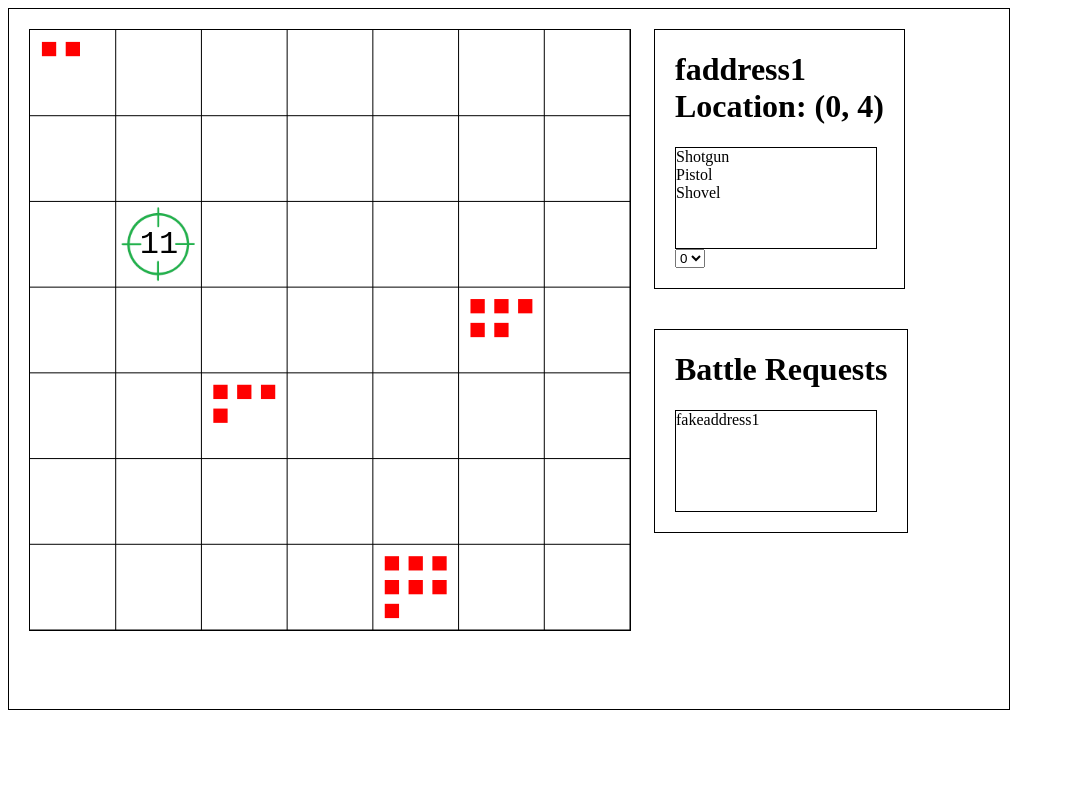
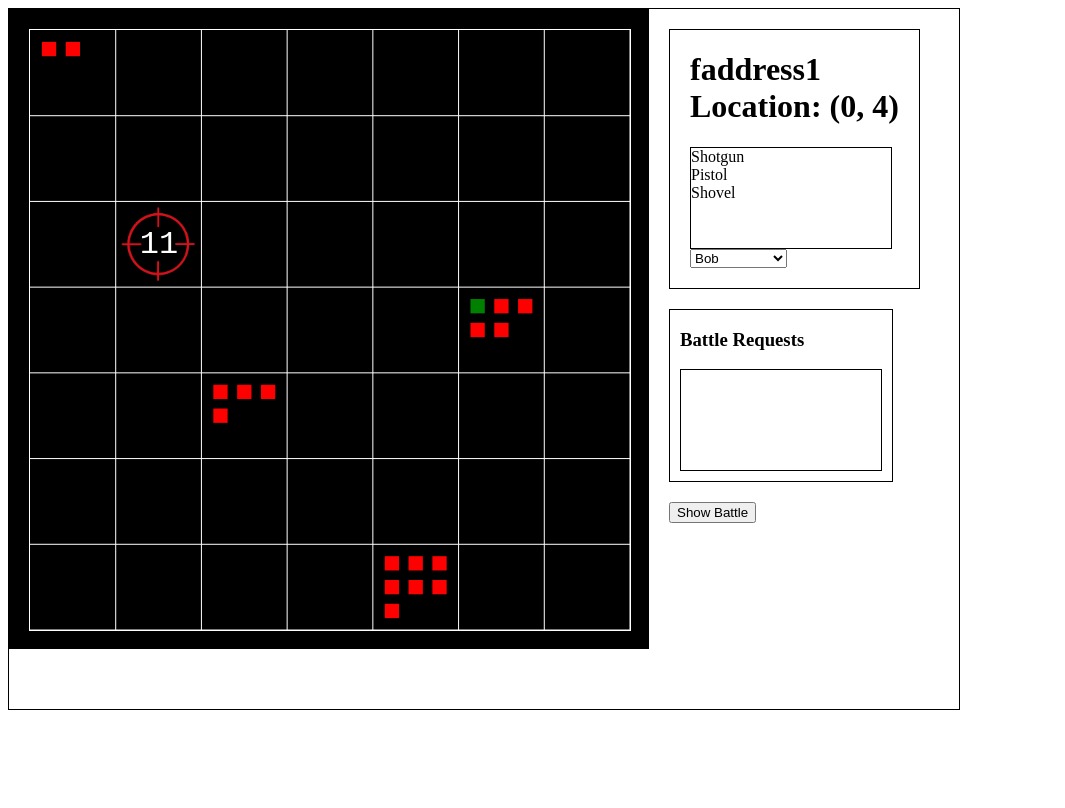
Before and after one commit to BlockchainRoyale/prototype, a website: page ui/index.html in a window 1280 px wide. Shown: the whole page, without its empty margins (0-1065 px from the left). Drawn offline with Linux system fonts and the light colour scheme.

```diff
--- /dev/null
+++ b/ui/css/index.css
@@ -0,0 +1,37 @@
+#arena {
+    margin: 20px;
+}
+
+#arenaContainer {
+    position: fixed;
+    top: 10px;
+    left: 10px;
+    background-color: silver;
+    border: 5px solid grey;
+    visibility: hidden;
+    z-index: 1000;
+}
+
+#map {
+    border: 1px solid white;
+    margin: 20px;
+}
+
+#mapContainer {
+    background-color: black;
+    float: left;
+    height: 640px;
+    width: 640px;
+}
+
+#battleBtn {
+    float: left;
+    margin-left: 20px;
+}
+
+#infoContainer {
+    float: left;
+    margin: 20px 20px 0 20px;
+    padding: 0 20px 20px 20px;
+    border: solid black 1px;
+}
--- a/ui/index.html
+++ b/ui/index.html
@@ -2,36 +2,40 @@
 <html>
 <head>
     <meta name="viewport" content="width=device-width, initial-scale=1">
+    <link rel="stylesheet" href="css/index.css">
 </head>
-<body onLoad="drawMap(), playerInfoSetup(), battleRequests()">
-<div id="container" style="border: solid black 1px; width: 1000px; height: 700px">
-    <div id="mapContainer" style="float:left; height:625px; width:625px">
-        <img src="assets/TooManyRed.png" id="TooManyR" style="display:none">
-        <img src="assets/TooManyGreen.png" id="TooManyG" style="display:none">
-        <canvas id="map" style="border: solid black 1px; margin: 20px" height="600px" width="600px"></canvas>
-        <canvas id="arena"></canvas>
+<body onLoad="setup(), drawMap(), playerInfoSetup(), battleRequests()">
+<div id="container" style="border: solid black 1px; width: 950px; height: 700px">
+    <div id="mapContainer" >
+        <img src="assets/TooManyRedT.png" id="TooManyR" style="display:none">
+        <img src="assets/TooManyGreenT.png" id="TooManyG" style="display:none">
+
+        <canvas id="map" height="600px" width="600px"></canvas>
+    </div>
+    <div id="arenaContainer" height="500px" width="500px">
+        <canvas id="arena" height="460px" width="460px"></canvas>
     </div>
 
-
     <!--Player Info-->
-    <div id="infoContainer" style="float: left; margin: 20px; padding: 0 20px 20px 20px;; border: solid black 1px">
+    <div id="infoContainer">
         <div id="playerInfo">
             <h1 id="details"></h1>
             <div style="overflow:scroll; border: solid black 1px; width: 200px; height: 100px" id="playerCards"></div>
         </div>
         <form>
             <select style="z-index: 100" id="playerInfoInput" onchange="playerInformation()"></select>
-            <!--<input id="playerInfoInput" type="select" onChange="playerInformation()">-->
         </form>
     </div>
 
-    <div id="battleRequests" style="float: left; margin: 20px; padding: 0 20px 20px 20px; border: solid black 1px">
-        <h1>Battle Requests</h1>
+    <div id="battleRequests" style="float: left; margin: 20px; padding: 0 10px 10px 10px; border: solid black 1px">
+        <h3>Battle Requests</h3>
         <div style="overflow:scroll; border: solid black 1px; width: 200px; height: 100px" id="requests"></div>
+    </div>
+    <div id="uiButtons">
+        <button id="battleBtn" onclick="swapCanvas()">Show Battle</button>
     </div>
 </div>
 <script src="js/map.js"></script>
-<script data-main="scripts/main" src="scripts/require.js"></script>
 </body>
 
 </html>
--- a/ui/js/map.js
+++ b/ui/js/map.js
@@ -8,8 +8,8 @@
 var dummyData = [
     ["faddress1", 0, 4, "Bob", "Shotgun", "Pistol", "Shovel"],
     ["faddress2", 0, 4, "Freddie Fish", "Rifle", "Gun", "Shovel", "Branch"],
-    ["faddress3", 0, 4, "Bob", "Sniper", "Minigun", "Deagle"]
-]
+    ["faddress3", 0, 4, "Job", "Sniper", "Minigun", "Deagle"]
+];
 
 //Player Locations are stored here
 var playerLocations = [
@@ -23,39 +23,15 @@
 //Player Information is stored here
 //Player ID, cards
 var playerInfo = [];
-fillInformation();
 
-/*
-playerInfo.push([]);
-playerInfo.push([]);
-playerInfo.push([]);
 
-playerInfo[0][0] = "fakeaddress1";
-playerInfo[0][1] = 1;
-playerInfo[0][2] = 2;
-playerInfo[0][3] = "Shotgun";
-playerInfo[0][4] = "Pistol";
-playerInfo[0][5] = "Shovel";
+function setup(){
+    fillInformation();
+}
 
-playerInfo[1][0] = "fakeaddress2";
-playerInfo[1][1] = 2;
-playerInfo[1][2] = 4;
-playerInfo[1][3] = "Sniper";
-playerInfo[1][4] = "Grenade";
-playerInfo[1][5] = "Shotgun";
-playerInfo[1][6] = "RPG";
 
-playerInfo[2][0] = "fakeaddress3";
-playerInfo[2][1] = 5;
-playerInfo[2][2] = 3;
-playerInfo[2][3] = "Sniper";
-playerInfo[2][4] = "Grenade";
-playerInfo[2][5] = "Pistol";
-playerInfo[2][6] = "RPG";
-playerInfo[2][7] = "Minigun";
-*/
 
-var yourLocation = [1,2];
+var yourLocation = [5,3];
 var yourAddress = "asdf";
 
 var angryPeople = [];
@@ -76,6 +52,7 @@
 function drawMap() {
     var map = document.getElementById("map");
     var ctx = map.getContext("2d");
+    ctx.strokeStyle = "white";
     ctx.clearRect(0, 0, map.width, map.height);
     ctx.beginPath();
     for (let x = GRIDSIZE; x < MAXSIZE; x = x + GRIDSIZE) {
@@ -134,7 +111,7 @@
             }
 
             ctx.font = "200% Courier New";
-            ctx.fillStyle = "black";
+            ctx.fillStyle = "white";
             ctx.fillText(playerLocations[i][2], curX, curY);
         }
 
@@ -146,7 +123,7 @@
     var select = document.getElementById("playerInfoInput");
     for(let i = 0; i < playerInfo.length;i++){
         option = document.createElement("option");
-        option.innerHTML = i;
+        option.innerHTML = playerInfo[i][3];
         option.value = i;
         select.add(option);
     }
@@ -175,7 +152,7 @@
 }
 
 function fillInformation() {
-    for(let i=0; i< dummyData.length; i++){
+    for(let i=0; i<dummyData.length; i++){
         playerInfo.push([]);
         for(let n=0; n<dummyData[i].length;n++){
             playerInfo[i][n] = dummyData[i][n];
@@ -183,10 +160,41 @@
     }
 }
 
+//Arena Functions
+function swapCanvas() {
+    var arena = document.getElementById("arenaContainer");
+    console.log(arena.style.border);
+    if(arena.style.visibility == "visible"){
+        arena.style.visibility = "hidden";
+    }else{
+        arena.style.visibility = "visible";
+    }
+}
+
+function drawMap() {
+    var arena = document.getElementById("arena");
+    var ctx = map.getContext("2d");
+    ctx.strokeStyle = "white";
+    ctx.clearRect(0, 0, arena.width, arena.height);
+    ctx.beginPath();
+    for (let x = GRIDSIZE; x < MAXSIZE; x = x + GRIDSIZE) {
+        ctx.moveTo(x, 0);
+        ctx.lineTo(x, MAXSIZE);
+    }
+    for (let y = GRIDSIZE; y < MAXSIZE; y = y + GRIDSIZE) {
+        ctx.moveTo(0, y);
+        ctx.lineTo(MAXSIZE, y);
+    }
+    ctx.stroke();
+    drawPlayerLocations();
+}
+
 function hash() {
     var arrayStuff = [1, 2, 3, 4, 5];
     console.log(keccak256(arrayStuff));
 }
+
+
 
 /*
 function fillInformation() {
```
Also changed, not shown: ui/assets/TooManyGreenT.png (added), ui/assets/TooManyRedT.png (added).
